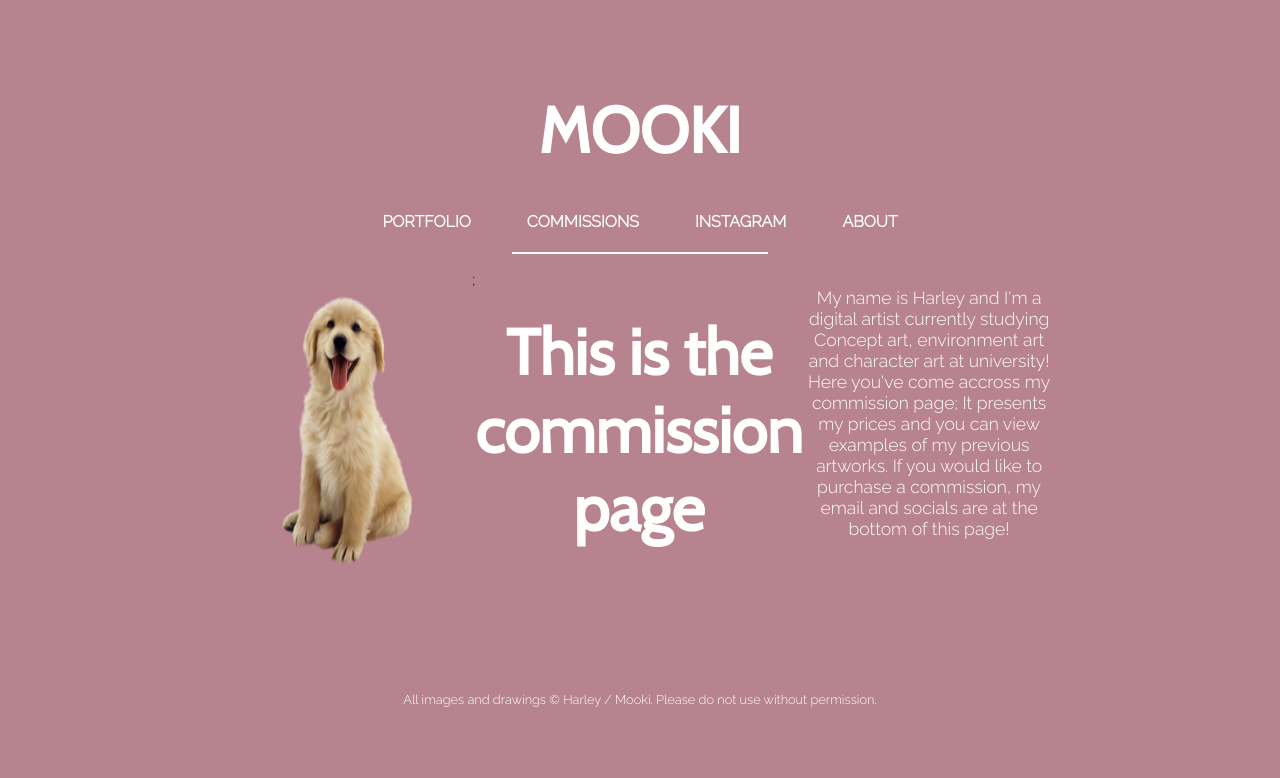
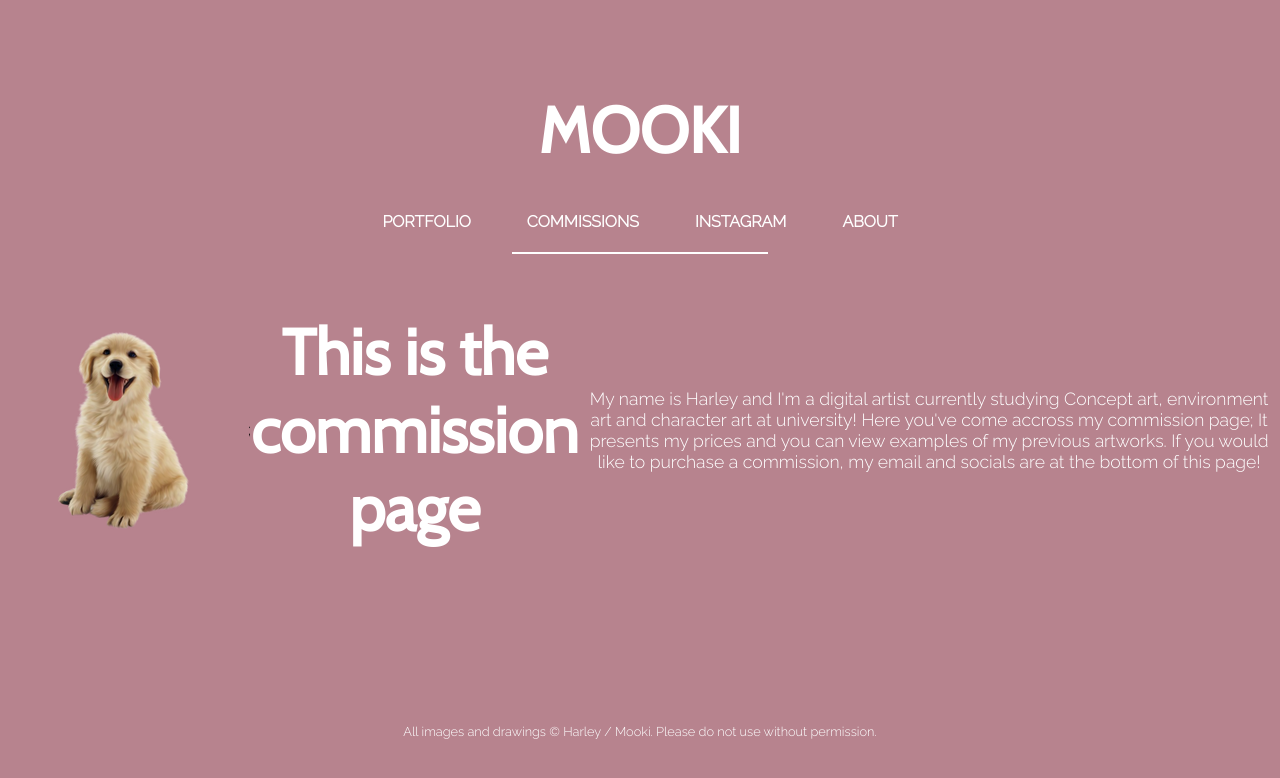
Before and after one commit to Joecey/mooki_commission_website, a Next.js app: page /commission in a window 1280 px wide. Shown: the top 778 px of the page. Built offline with nearby package versions, Linux system fonts and the light colour scheme.

Commit message:
footer and about flex

```diff
--- a/app/globals.css
+++ b/app/globals.css
@@ -9,6 +9,7 @@
 
 * {
 	box-sizing: border-box;
+	user-select: none;
 }
 
 html,
--- a/components/descriptions.css
+++ b/components/descriptions.css
@@ -6,18 +6,20 @@
 }
 
 .intro-flex {
-	margin-left: 20%;
-	margin-right: 20%;
-	/* background-color: green; */
-	/* width: 70%; */
+	/* background-color: red; */
+	width: 100%;
 	/* create a flex box */
+	align-items: center;
+	justify-content: center;
 	display: flex;
 }
 
 .description {
+	/* background-color: green; */
 	position: relative;
-	top: 0.6rem;
+	/* top: 0.6rem; */
 	padding-right: 2rem;
+	width: 40%;
 }
 
 .description > h2 {
--- a/components/portfolio.css
+++ b/components/portfolio.css
@@ -12,9 +12,7 @@
 }
 
 .footer {
-	position: absolute;
-	display: flex;
-	bottom: 10%;
+	margin-top: auto;
 }
 
 .footer > p {
```
